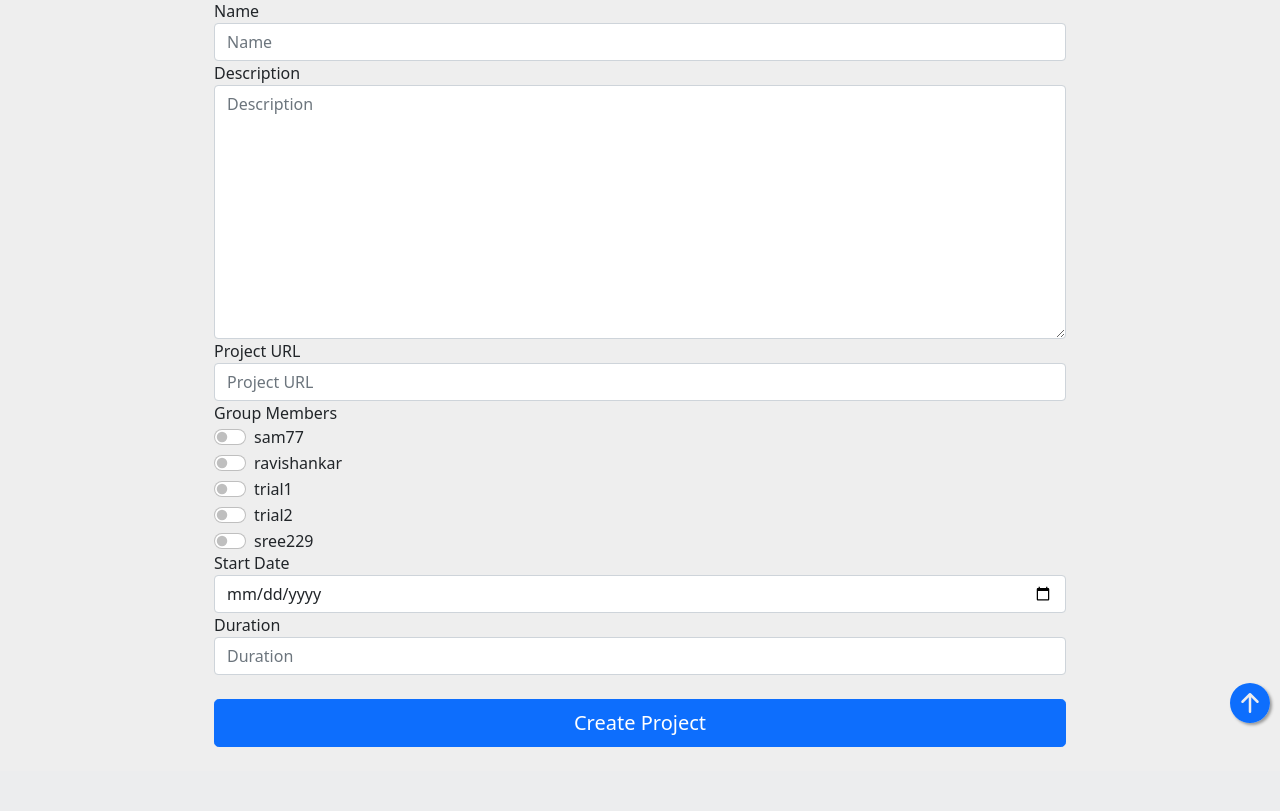
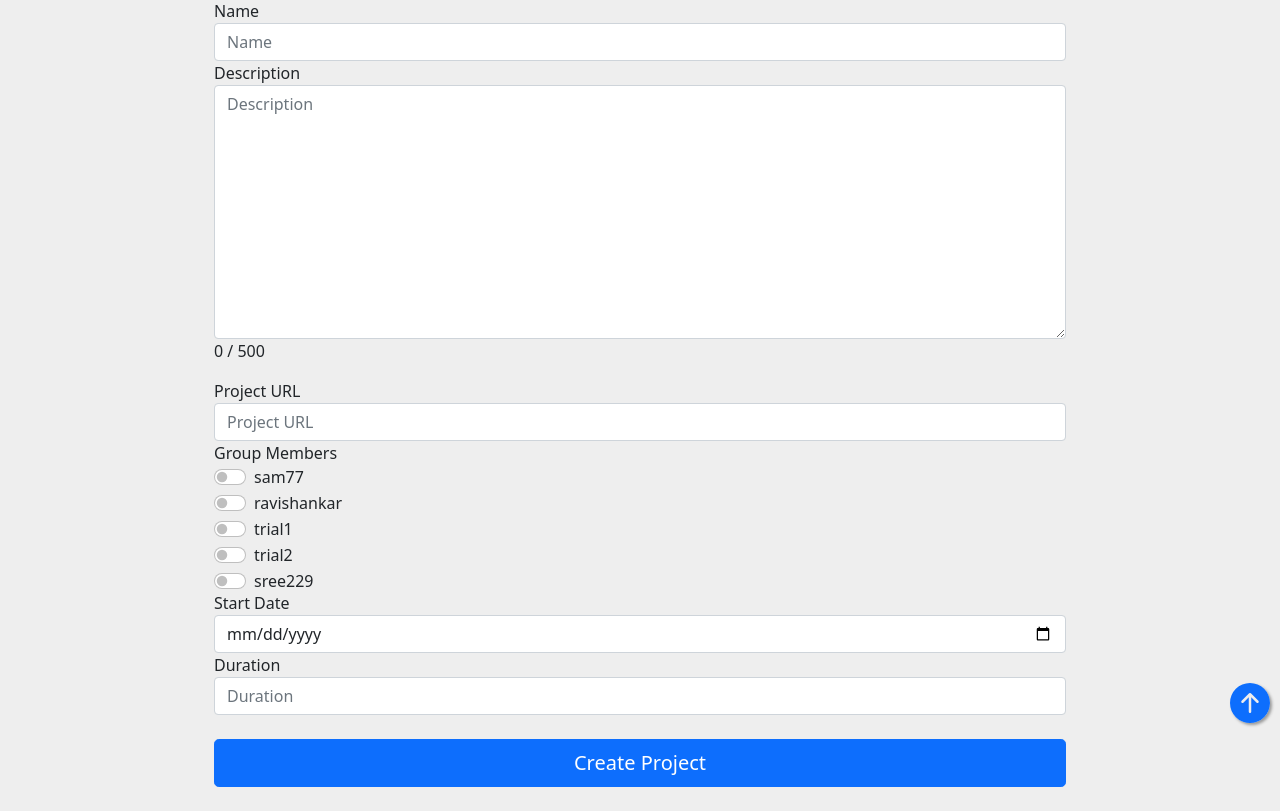
Before and after one commit to sreehari229/Board-em, a Django app: page /account/create_project/ in a window 1280 px wide. Shown: the part 57-868 px from the top of the page. Before the commit the page ends 804 px from the top, so only its background shows below. Run offline with Django 4.2, Linux system fonts and the light colour scheme; a user stored in the database is signed in; data comes from the database, SQL or seed files in the repository; both versions use the stored data as it was after the commit; some libraries are stand-ins or nearby versions.

Commit message:
Text counter

```diff
--- a/TaskMan/static/Intendance/Scripts/TextCounter.js
+++ b/TaskMan/static/Intendance/Scripts/TextCounter.js
@@ -1,7 +1,7 @@
 console.log("Hello")
-let text_max = 200;
+let text_max = 500;
 $('#charCount').html('0 / ' + text_max );
-$('#countTextArea').attr('maxLength', '200');
+$('#countTextArea').attr('maxLength', '500');
 
 $('#countTextArea').keyup(function() {
 let text_length = $('#countTextArea').val().length;
--- a/TaskMan/templates/Intendance/profile_page.html
+++ b/TaskMan/templates/Intendance/profile_page.html
@@ -108,7 +108,7 @@
                       <p class="mb-0">Bio</p>
                     </div>
                     <div class="col-sm-9">
-                      <p class="text-muted mb-0">{% render_field p_form.bio class="form-control" placeholder="Bio" id="countTextArea"%}</p>
+                      <p class="text-muted mb-0">{% render_field p_form.bio class="form-control" placeholder="Bio" id="countTextArea" %}</p>
                       <p id="charCount"></p>
                     </div>
                   </div>
--- a/TaskMan/templates/Intendance/project_create.html
+++ b/TaskMan/templates/Intendance/project_create.html
@@ -12,7 +12,8 @@
     </div>
     <div class="form-group">
         <label for="exampleFormControlSelect1">Description</label>
-        {% render_field form.description class="form-control" placeholder="Description" %}
+        {% render_field form.description class="form-control" placeholder="Description" id="countTextArea" %}
+        <p id="charCount"></p>
       </div>
       <div class="form-group">
         <label for="exampleFormControlInput1">Project URL</label>
--- a/TaskMan/templates/Intendance/project_discussion.html
+++ b/TaskMan/templates/Intendance/project_discussion.html
@@ -10,9 +10,11 @@
             <form action="" method="POST" autocomplete="off">
                 {% csrf_token %}
                 <div class="input-group">
-                    <textarea class="form-control" rows="5" name="message" required></textarea>
+                    <textarea class="form-control" rows="5" name="message" id="countTextArea" required></textarea>
+
                     <button type="submit" class="btn btn-success">Post message</button>
                 </div>
+                <p id="charCount"></p>
             </form>
 
             <div class="rounded my-3" style="height:500px;padding:15px;overflow-y:auto">
--- a/TaskMan/templates/Intendance/project_page_options.html
+++ b/TaskMan/templates/Intendance/project_page_options.html
@@ -2,7 +2,7 @@
 
     <div style="display:flex;justify-content:right;">
 
-      <a class="btn btn-lg border border-dark mx-3" href="http://localhost:3000/">
+      <a class="btn btn-lg border border-dark mx-3" href="http://localhost:3000/{{ project_data.project_id }}/">
         <svg xmlns="http://www.w3.org/2000/svg" width="16" height="16" fill="currentColor" class="bi bi-kanban" viewBox="0 0 16 16">
           <path d="M13.5 1a1 1 0 0 1 1 1v12a1 1 0 0 1-1 1h-11a1 1 0 0 1-1-1V2a1 1 0 0 1 1-1h11zm-11-1a2 2 0 0 0-2 2v12a2 2 0 0 0 2 2h11a2 2 0 0 0 2-2V2a2 2 0 0 0-2-2h-11z"/>
           <path d="M6.5 3a1 1 0 0 1 1-1h1a1 1 0 0 1 1 1v3a1 1 0 0 1-1 1h-1a1 1 0 0 1-1-1V3zm-4 0a1 1 0 0 1 1-1h1a1 1 0 0 1 1 1v7a1 1 0 0 1-1 1h-1a1 1 0 0 1-1-1V3zm8 0a1 1 0 0 1 1-1h1a1 1 0 0 1 1 1v10a1 1 0 0 1-1 1h-1a1 1 0 0 1-1-1V3z"/>
--- a/TaskMan/templates/Intendance/project_update.html
+++ b/TaskMan/templates/Intendance/project_update.html
@@ -20,7 +20,8 @@
         </div>
         <div class="form-group">
           <label for="bio">Description</label>
-          {% render_field form.description class="form-control" placeholder="Description" %}
+          {% render_field form.description class="form-control" placeholder="Description" id="countTextArea" %}
+          <p id="charCount"></p>
         </div>
         <div class="form-group">
           <label for="url">URL</label>
--- a/TaskMan/templates/Intendance/task_CRUD.html
+++ b/TaskMan/templates/Intendance/task_CRUD.html
@@ -21,7 +21,8 @@
       <div class="input-group-prepend">
         <div class="input-group-text">Description</div>
       </div>
-    {% render_field form.description class="form-control" %}
+    {% render_field form.description class="form-control" id="countTextArea" %}
+    <p id="charCount"></p>
     </div>
 
     <div class="my-3">
```
Also changed, not shown: TaskMan/db.sqlite3.
